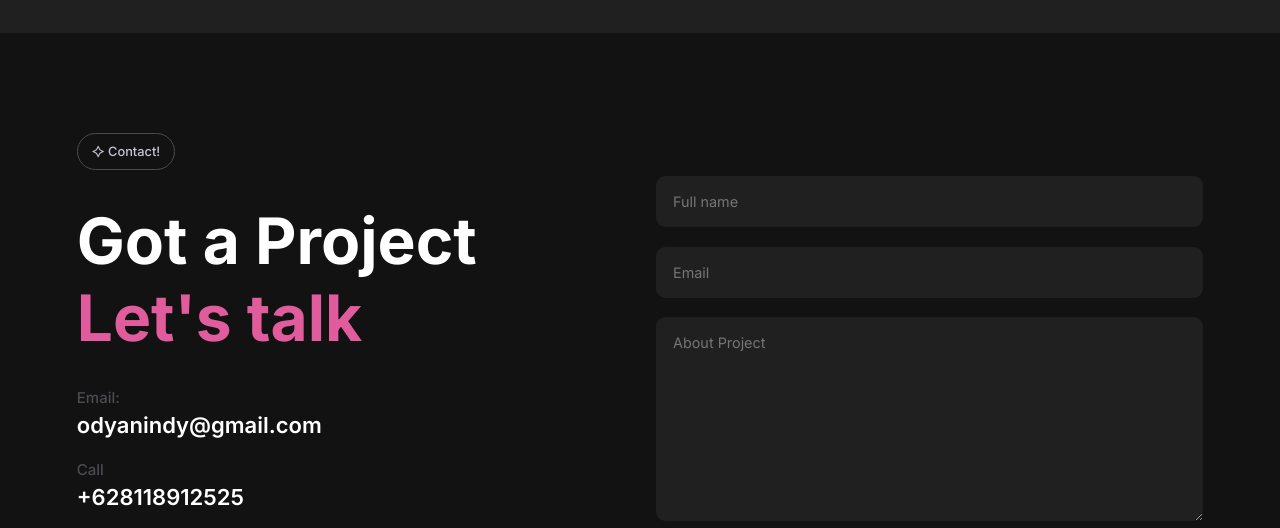
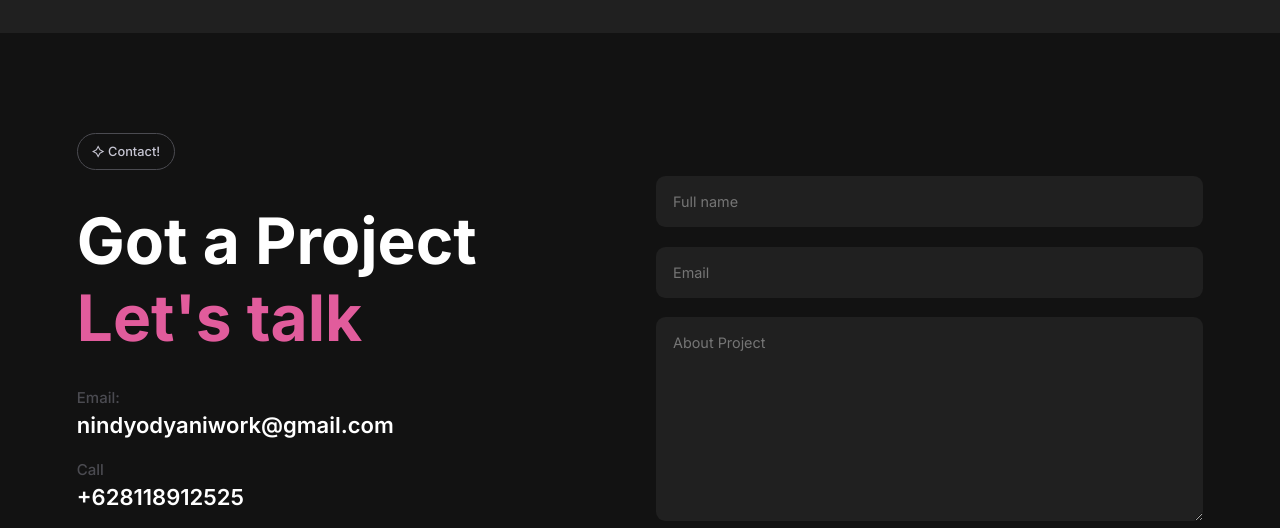
Before and after one commit to nindyodyanii/WebsiteNdy, a plain HTML site: page index.html in a window 1280 px wide. Shown: the part 3034-3562 px from the top of the page. Drawn offline with nearby package versions, Linux system fonts and the light colour scheme.

Commit message:
Update index.html

```diff
--- a/index.html
+++ b/index.html
@@ -235,7 +235,7 @@
 
             <div class="email">
                 <p>Email:</p>
-                <h6>odyanindy@gmail.com</h6>
+                <h6>nindyodyaniwork@gmail.com</h6>
             </div>
 
             <div class="num">
```
